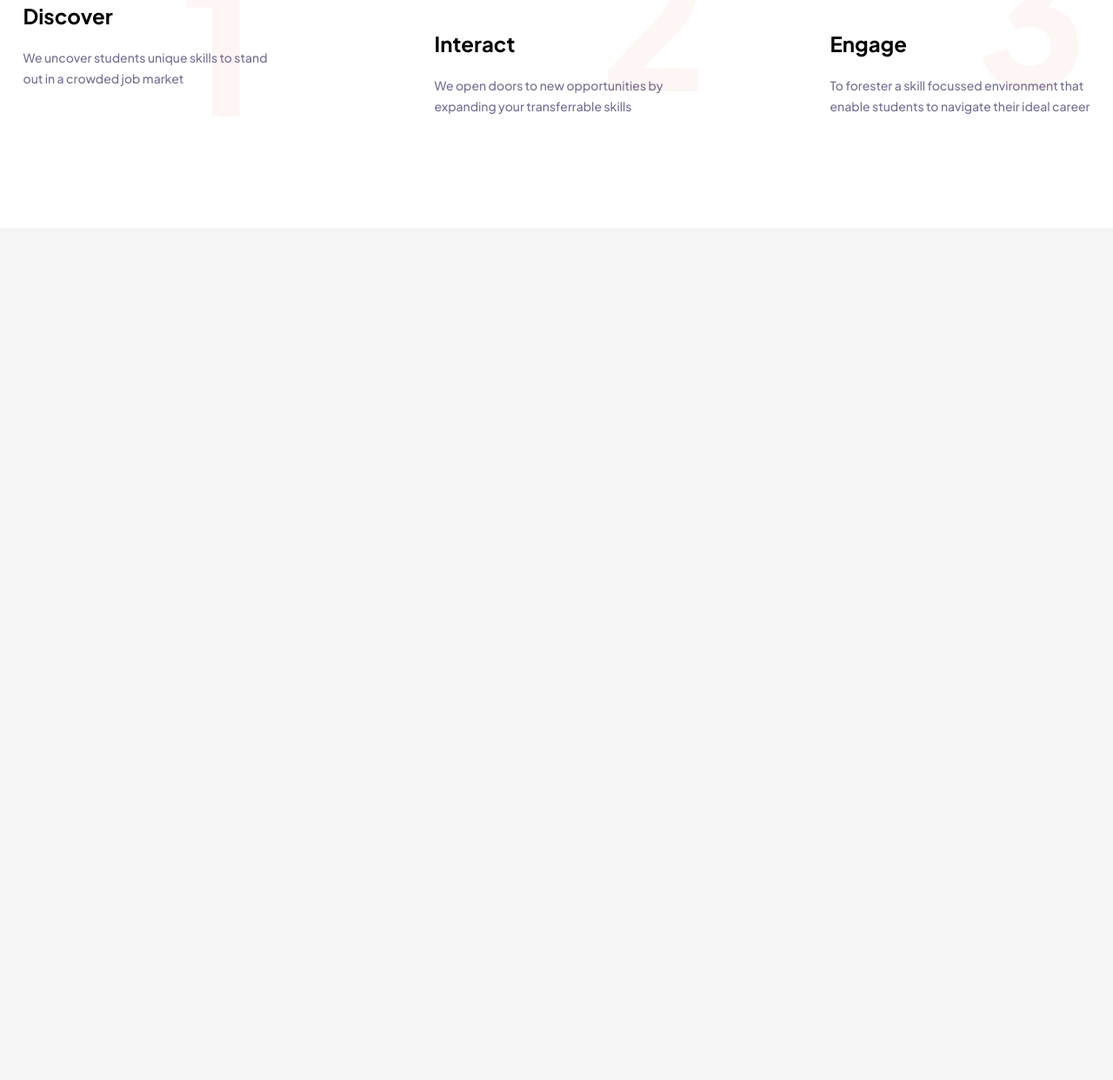
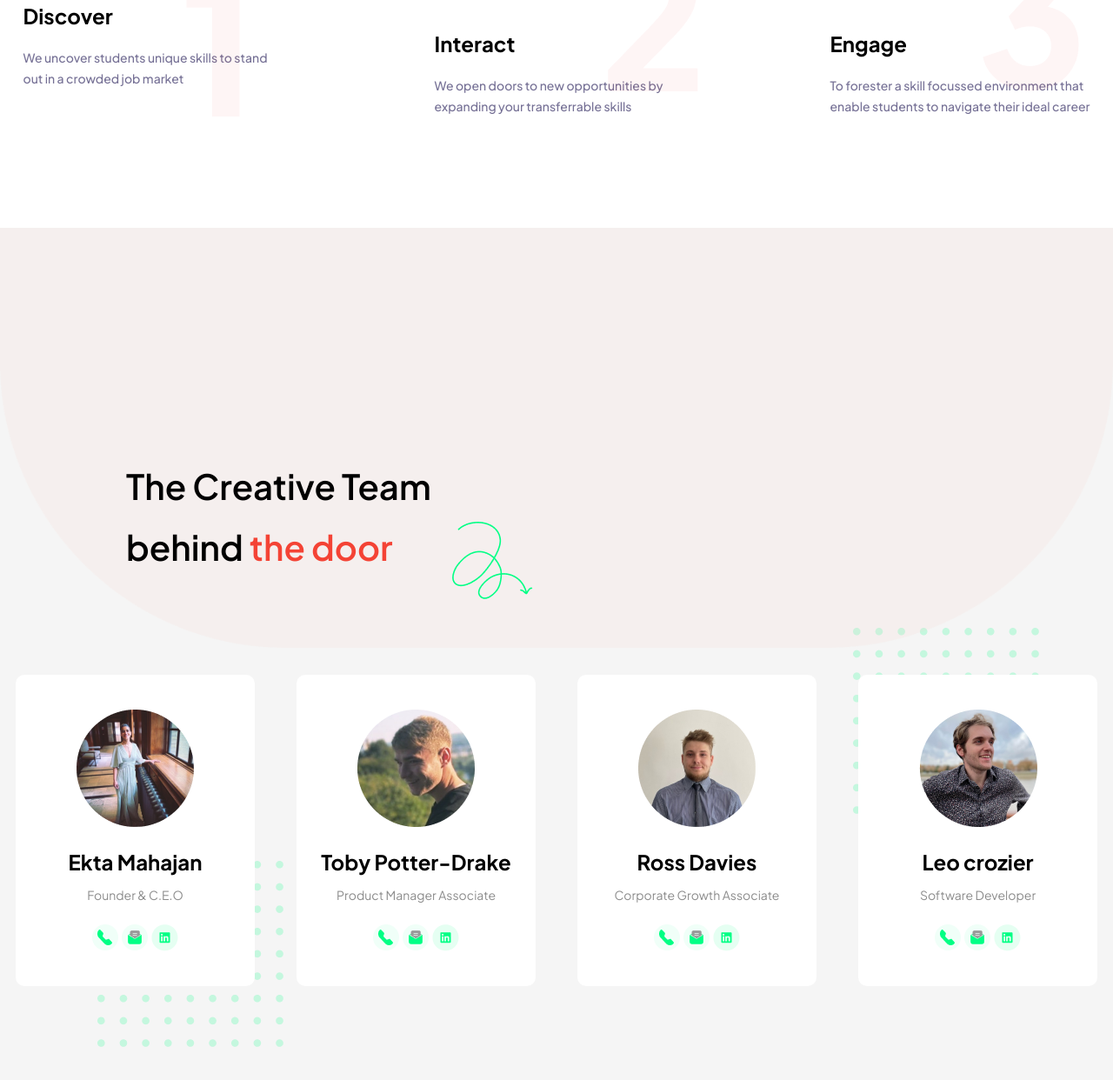
Before and after one commit to fahim484/Tailwind-CSS-Assignment-2, a website built with Vite: page index.html in a window 1280 px wide. Shown: the part 2972-4214 px from the top of the page at 87% size. Before the commit the page ends 3234 px from the top, so only its background shows below. Built offline with nearby package versions, Linux system fonts and the light colour scheme; files whose address does not match are found by name.

Commit message:
testimonial section added

```diff
--- a/index.html
+++ b/index.html
@@ -487,5 +487,106 @@
     <!---------------------------------
         This Is Skills Section End
     ---------------------------------->
+
+    <!----------------------------------
+        This Is Testimonial Section Start
+    ----------------------------------->
+    <section
+      style="background-image: url('./assets/shapes/testimonial-rectangle.png')"
+      class="bg-no-repeat bg-contain bg-top"
+    >
+      <div class="container mx-auto py-10 md:py-[262px] relative">
+        <img
+          src="./assets/shapes/testimonial-arrow.png"
+          alt=""
+          class="absolute left-5 md:left-[500px] top-40 md:top-80"
+        />
+        <h2
+          class="text-[#000000] font-semibold text-4xl md:text-[40px] leading-[70px] text-center md:text-start md:pl-[145px] pb-6 md:pb-28"
+        >
+          The Creative Team <br />
+          behind <span class="text-[#F44335]">the door</span>
+        </h2>
+
+        <div class="flex flex-col md:flex-row items-center justify-center gap-12">
+
+          <img src="./assets/shapes/testimonial-combined-shape.png" alt="" class="absolute md:left-28 bottom-60 md:bottom-48 -z-10">
+
+          <div class="py-10 w-[275px] text-center bg-[#FFFFFF] rounded-[10px]">
+            <img
+              src="./assets/images/image-1.png"
+              alt=""
+              class="inline-block"
+            />
+            <h4 class="text-[#000000] font-bold text-2xl pt-6 pb-3">
+              Ekta Mahajan
+            </h4>
+            <p class="text-[#8C8C8C] text-sm pb-6">Founder & C.E.O</p>
+            <img
+              src="./assets/icons/testimonial-icons.png"
+              alt=""
+              class="inline-block cursor-pointer"
+            />
+          </div>
+
+          <div class="py-10 w-[275px] text-center bg-[#FFFFFF] rounded-[10px]">
+            <img
+              src="./assets/images/image-2.png"
+              alt=""
+              class="inline-block"
+            />
+            <h4 class="text-[#000000] font-bold text-2xl pt-6 pb-3">
+              Toby Potter-Drake
+            </h4>
+            <p class="text-[#8C8C8C] text-sm pb-6">Product Manager Associate</p>
+            <img
+              src="./assets/icons/testimonial-icons.png"
+              alt=""
+              class="inline-block cursor-pointer"
+            />
+          </div>
+
+          <div class="py-10 w-[275px] text-center bg-[#FFFFFF] rounded-[10px]">
+            <img
+              src="./assets/images/image-3.png"
+              alt=""
+              class="inline-block"
+            />
+            <h4 class="text-[#000000] font-bold text-2xl pt-6 pb-3">
+              Ross Davies
+            </h4>
+            <p class="text-[#8C8C8C] text-sm pb-6">
+              Corporate Growth Associate
+            </p>
+            <img
+              src="./assets/icons/testimonial-icons.png"
+              alt=""
+              class="inline-block cursor-pointer"
+            />
+          </div>
+
+          <div class="py-10 w-[275px] text-center bg-[#FFFFFF] rounded-[10px]">
+            <img
+              src="./assets/images/image-4.png"
+              alt=""
+              class="inline-block"
+            />
+            <h4 class="text-[#000000] font-bold text-2xl pt-6 pb-3">
+              Leo crozier
+            </h4>
+            <p class="text-[#8C8C8C] text-sm pb-6">Software Developer</p>
+            <img
+              src="./assets/icons/testimonial-icons.png"
+              alt=""
+              class="inline-block cursor-pointer"
+            />
+          </div>
+          <img src="./assets/shapes/testimonial-combined-shape.png" alt="" class="absolute md:right-[85px] top-[420px] md:top-[460px] -z-10">
+        </div>
+      </div>
+    </section>
+    <!---------------------------------
+        This Is Testimonial Section End
+    ---------------------------------->
   </body>
 </html>
```
Also changed, not shown: assets/icons/testimonial-icons.png (renamed from assets/icons/Group 26610.png), assets/images/image-1.png (renamed from assets/images/image 3.png), assets/images/image-2.png (renamed from assets/images/image 4.png), assets/images/image-3.png (renamed from assets/images/image 2.png), assets/images/image-4.png (renamed from assets/images/image 1.png), assets/shapes/testimonial-arrow.png (renamed from assets/icons/Arrow_10.png), assets/shapes/testimonial-combined-shape.png (renamed from assets/icons/Group 47270.png), assets/shapes/testimonial-rectangle.png (added).
